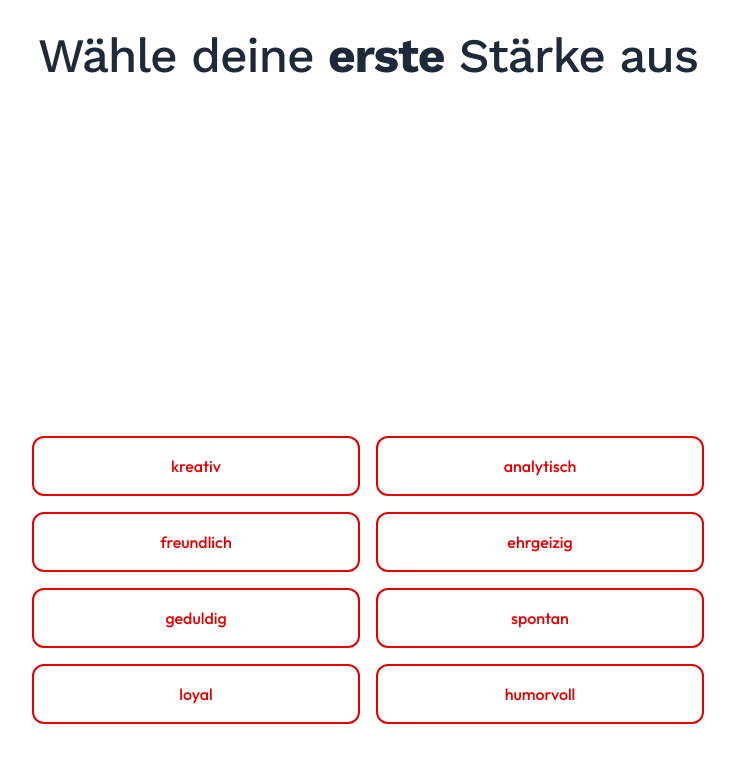
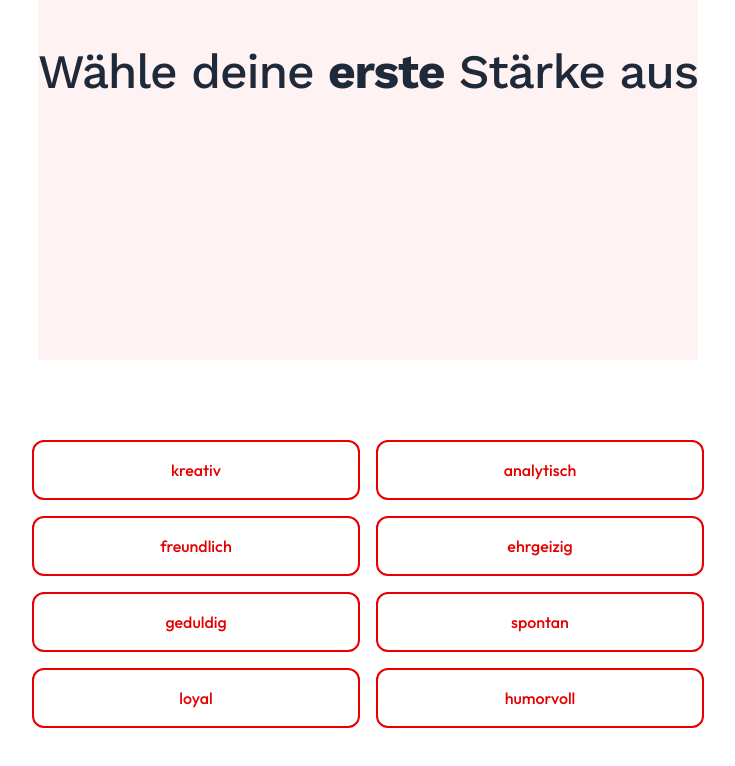
Before and after one commit to schmt5/champs, a React (Vite) app: page / in a window 1280 px wide. Shown: the top 766 px of the page, without its empty margins (272-1007 px from the left). Built offline with nearby package versions, Linux system fonts and the light colour scheme.

Commit message:
enhance card header

```diff
--- a/src/components/SkillSelectionScreen.jsx
+++ b/src/components/SkillSelectionScreen.jsx
@@ -48,7 +48,7 @@ export function SkillSelectionScreen() {
       {/* Header */}
 
       {selectedAdjectives.length < 2 ? (
-        <div className="h-[356px] mx-auto max-w-5xl px-4 py-8">
+        <div className="h-[360px] mx-auto bg-primary-50 py-12">
           <h1 className="font-display text-5xl text-center font-medium tracking-tight text-balance text-gray-800">
             {selectedAdjectives.length === 0 ? (
               <span>
@@ -62,14 +62,13 @@ export function SkillSelectionScreen() {
           </h1>
         </div>
       ) : (
-        <div className="max-w-5xl mx-auto grid place-content-center py-4">
-          <div className="rounded-4xl relative aspect-video overflow-hidden">
+        <div className="h-[360px] mx-auto grid place-content-center bg-primary-50 w-full py-4">
+          <div className="rounded-4xl border-2 border-primary-200 shadow-xl relative aspect-video overflow-hidden">
             <img
               height={324}
               width={576}
               src="src/assets/champion-1-landscape.jpg"
               alt="Champ"
-              className="rounded-t-4xl"
             />
             <div className="p-4 absolute bottom-0 left-0 right-0 rounded-xs bg-white/40 backdrop-blur ring-1 ring-black/5">
               <h1 className="font-display text-3xl font-medium tracking-tight text-gray-900">
```
